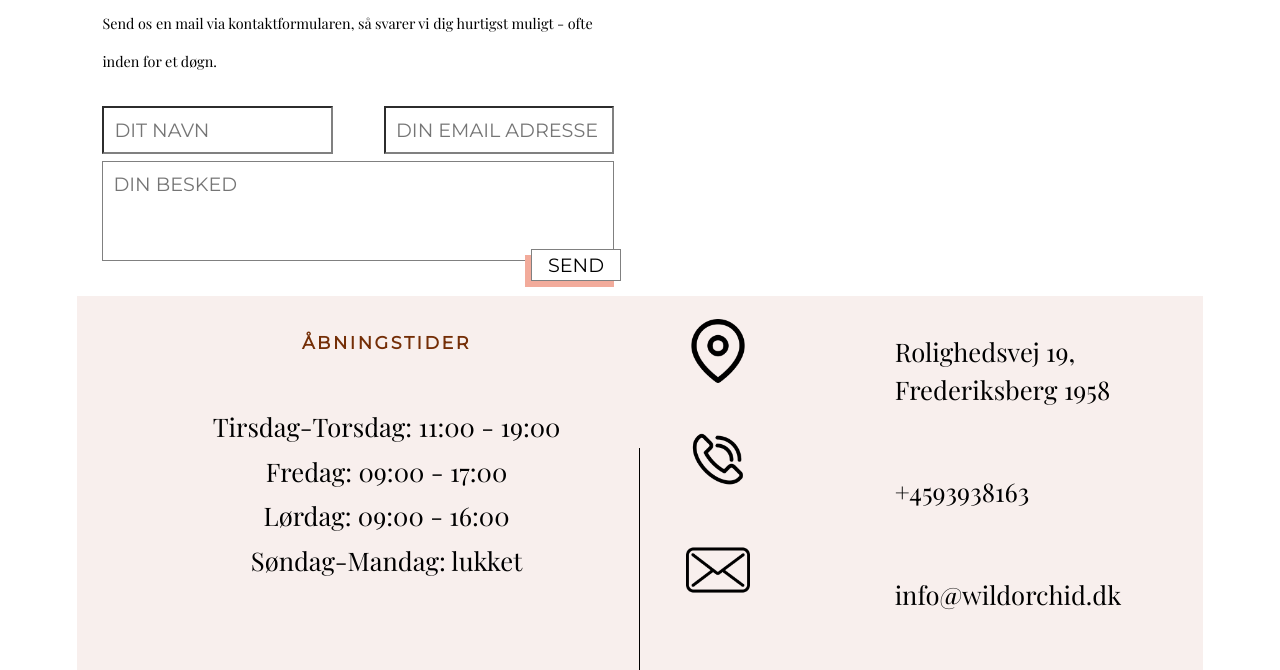
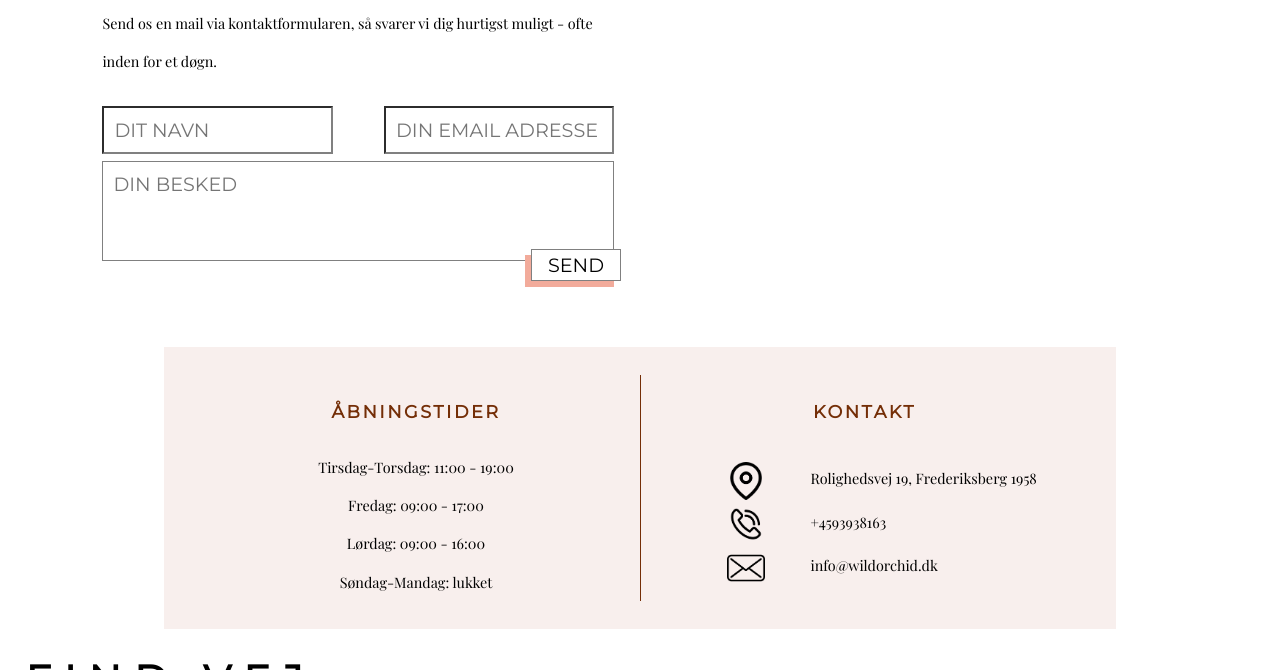
Before and after one commit to sabi4826/redesign, a plain HTML site: page kontakt.html in a window 1280 px wide. Shown: the part 282-952 px from the top of the page. Drawn offline with nearby package versions, Linux system fonts and the light colour scheme.

Commit message:
info opdateret

```diff
--- a/kontakt.css
+++ b/kontakt.css
@@ -35,7 +35,7 @@ H2 {
 
     padding: 2vw;
 
-    color: black
+    color: black;
 }
 
 H3 {
@@ -153,13 +153,30 @@ input[type=text] {
     font-size: 3.5vw;
 }
 
-.info {
+#info {
     background-color: #F8EFED;
     height: 380px;
     padding-bottom: 20px;
     padding-top: 10px;
     margin-bottom: 45px;
+    display: grid;
+    grid-template-columns: 1fr 1fr;
 }
+
+#info .col {
+    display: flex;
+    text-align: center;
+
+}
+
+/*
+.col_aabningstider {
+    grid-column-start: 1;
+    grid-row: 1;
+    grid-column-end: span 3;
+    grid-row-end: span 3;
+}
+*/
 
 .find_vej {
     z-index: 50;
@@ -171,7 +188,7 @@ input[type=text] {
     margin-top: 7vw;
 }
 
-.col_ny {
+#col_ny {
     top: 110vw;
     right: 10vw;
     height: 125vw;
@@ -247,9 +264,11 @@ input[type=text] {
     width: 328px;
 }
 
+/*
 .aabningstider hr {
     margin-top: 5vw;
 }
+*/
 
 /****************************** Header **********************************/
 
@@ -609,6 +628,45 @@ nav {
     }
 
     /************************************* Info *****************************/
+
+    #info {
+        background-color: #F8EFED;
+        height: auto;
+        width: 70%;
+        padding: 2.2vw;
+        margin: auto;
+        display: grid;
+        grid-template-columns: 1fr 1fr;
+    }
+
+    #info h3 {
+        text-align: center;
+    }
+
+    #adresse {
+        display: grid;
+        grid-template-columns: 1fr 2fr;
+        margin: auto;
+    }
+
+    .col_ny {
+        display: grid;
+        padding: 0.4vw;
+        text-align: left;
+    }
+
+    .col_ny img {
+        height: 3VW;
+        width: 3vw;
+        padding: 0.2vw;
+        margin: auto;
+    }
+
+    .border {
+        border-left: 0.1vw solid #742E07;
+    }
+
+    /*
     .aabningstider #sectionwrapper2 {
         position: relative;
         margin: auto;
@@ -626,7 +684,9 @@ nav {
         line-height: 3.5vw;
         margin-top: 2vw;
     }
+*/
 
+    /*
     .col_left img {
         height: 5vw;
         width: 5vw;
@@ -661,6 +721,7 @@ nav {
         margin-top: 4vw;
         text-align: left;
     }
+*/
 
     /*************************** Find vej ********************************/
     .find_vej {}
@@ -729,7 +790,8 @@ nav {
         right: 26.5vw;
     }
 
-    /**************************** Vertikale linjer ****************************/
+    /*
+    *************************** Vertikale linjer ***************************
     .vl1 {
         top: 57vw;
         right: 50vw;
@@ -753,6 +815,7 @@ nav {
         height: 282px;
         position: absolute;
     }
+*/
 
     /****************************** Header ***************************/
     nav {
--- a/kontakt.html
+++ b/kontakt.html
@@ -43,9 +43,11 @@
 <div class="gul"></div>-->
 
 
+    <!--
     <div class="vl1"></div>
     <div class="vl2"></div>
     <div class="vl3"></div>
+-->
     <section id="kontakt_os">
         <div id="sectionwrapper1">
             <div class=form>
@@ -84,11 +86,46 @@
 
                 </form>
             </div>
-
-            <div class="facade-container"><img class="facade" src="IMG_7509.jpg" alt="facade">
+            <div class="facade-container">
+                <img class="facade" src="IMG_7509.jpg" alt="facade">
             </div>
         </div>
-        <div class="info">
+    </section>
+
+
+    <section id=info>
+        <div class="col">
+            <h3>ÅBNINGSTIDER</h3>
+            <p>Tirsdag-Torsdag: 11:00 - 19:00
+                <br>Fredag: 09:00 - 17:00
+                <br>Lørdag: 09:00 - 16:00
+                <br>Søndag-Mandag: lukket
+            </p>
+        </div>
+        <div class="col border">
+            <h3>Kontakt</h3>
+            <div id="adresse">
+                <div class="col_ny">
+                    <img src="ikoner/adresse.png" alt="">
+                    <img src="ikoner/tlf.png" alt="">
+                    <img src="ikoner/mail.png" alt="">
+                </div>
+                <div class="col_ny">
+                    <p>Rolighedsvej 19, Frederiksberg 1958
+                    </p>
+                    <p>+4593938163</p>
+                    <p>info@wildorchid.dk</p>
+                </div>
+            </div>
+        </div>
+    </section>
+
+
+
+
+
+
+    <!--
             <div class="aabningstider">
                 <div id="sectionwrapper2">
                     <div class="col">
@@ -117,6 +154,7 @@
                 </div>
             </div>
         </div>
+-->
     <!--
         <div class="groen"></div>
         <div class="lyseroed"></div>
@@ -127,12 +165,12 @@
             <div class="col">
                 <h3>METRO</h3>
                 <p>M1 og M2 ligger 800 meter fra klinikken. Benyt stoppestedet “Forum”. M3 linjen ligger 240 meter fra klinikken. Benyt stoppestedet “Rolighedsvej (Falkoner Allé)”.</p>
-                    <hr>
+
             </div>
             <div class="col">
                 <h3>BUS</h3>
                 <p>Bus 2A har stoppested 150 meter fra klinikken. Benyt stoppestedet “Falkoner Allé (Godthåbsvej)”. Bus 18 har stoppested 240 meter fra klinikken. Benyt stoppestedet “Rolighedsvej (Falkoner Allé)”.</p>
-                    <hr>
+
             </div>
             <div class="col">
                 <h3>PARKERING</h3>
```
Lines whose indentation alone changed are shown as unchanged.
